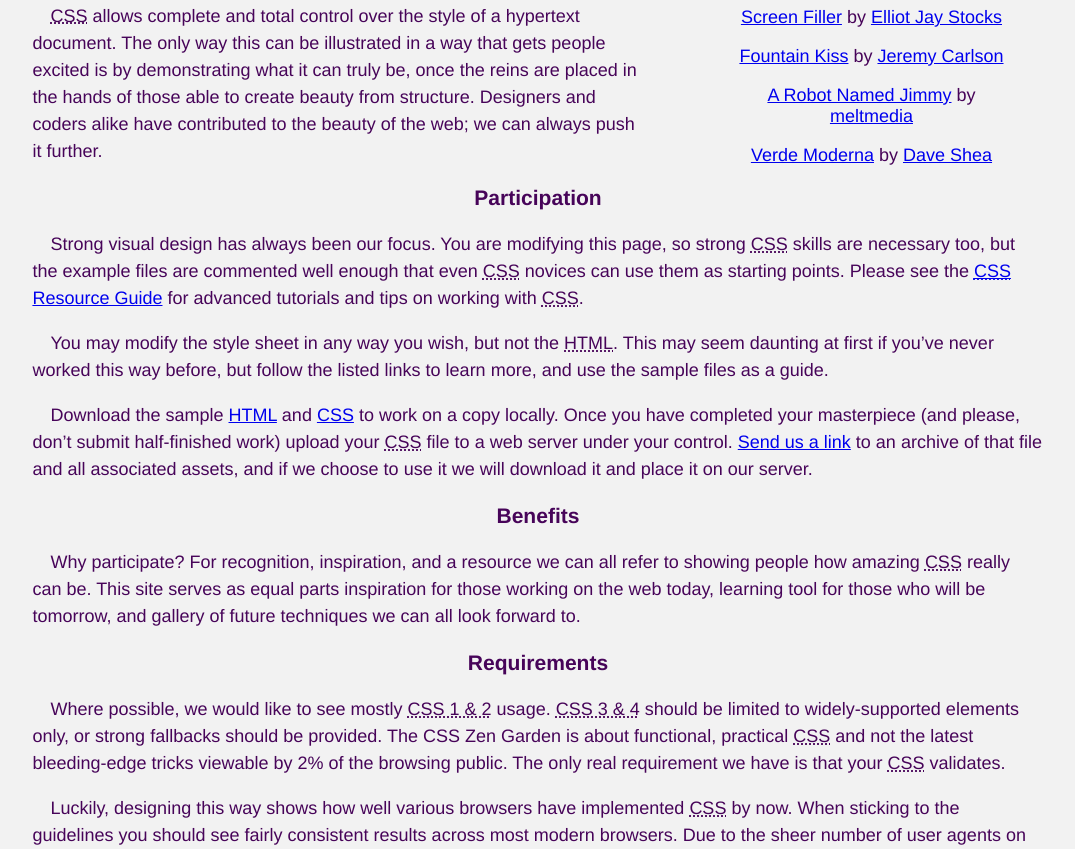
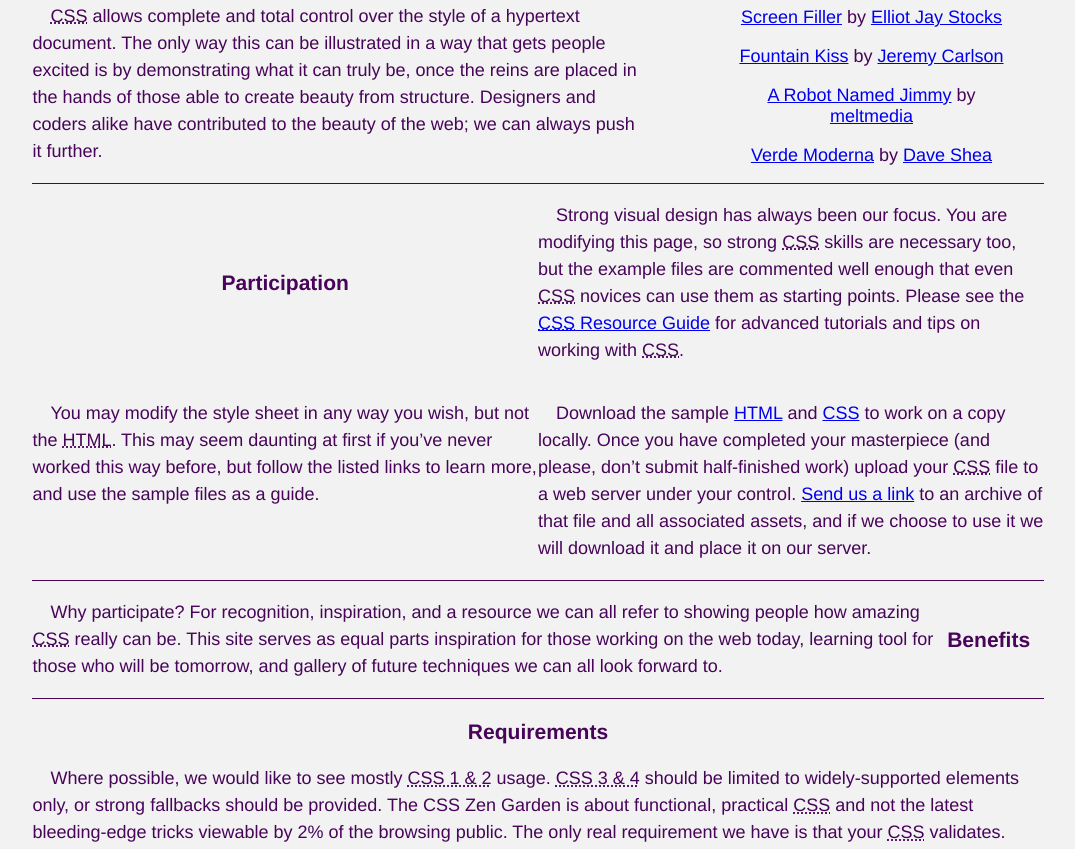
Before and after one commit to wdkalmeida/ExerciciosWEB, a plain HTML site: page Aula - Css Zen Garden/index.html in a window 1280 px wide. Shown: the part 774-1623 px from the top of the page, without its empty margins (102-1177 px from the left). Drawn offline with Linux system fonts and the light colour scheme.

Commit message:
Adição de flexbox
Adição de resolução de exercício de aula sobre flexbox, flex direction, flex wrap, flexitems entre outros.

```diff
--- a/Aula - Css Zen Garden/Style.css
+++ b/Aula - Css Zen Garden/Style.css
@@ -46,6 +46,40 @@ aside ul li {
     display: inline-block;
 }
 
+.supporting footer {
+    display: flex;
+    justify-content: space-evenly;
+}
+
+.benefits {
+    display: flex;
+    border-top: #470459 solid 1px;
+    border-bottom: #470459 solid 1px;
+}
+
+.benefits p {
+    flex-flow: 70%;
+}
+
+.benefits h3 {
+    Order: 2;
+    align-self: center;
+    flex-basis: 30%;
+}
+
+.participation {
+    display: flex;
+    flex-wrap: wrap;
+    border-top: #470459 solid 1px;
+}
+
+.participation h3, .participation p {
+    flex-basis: 50%;
+}
+
+.participation h3 {
+    align-self: center;
+}
 
 .page-wrapper {
     width: 80%;
```
